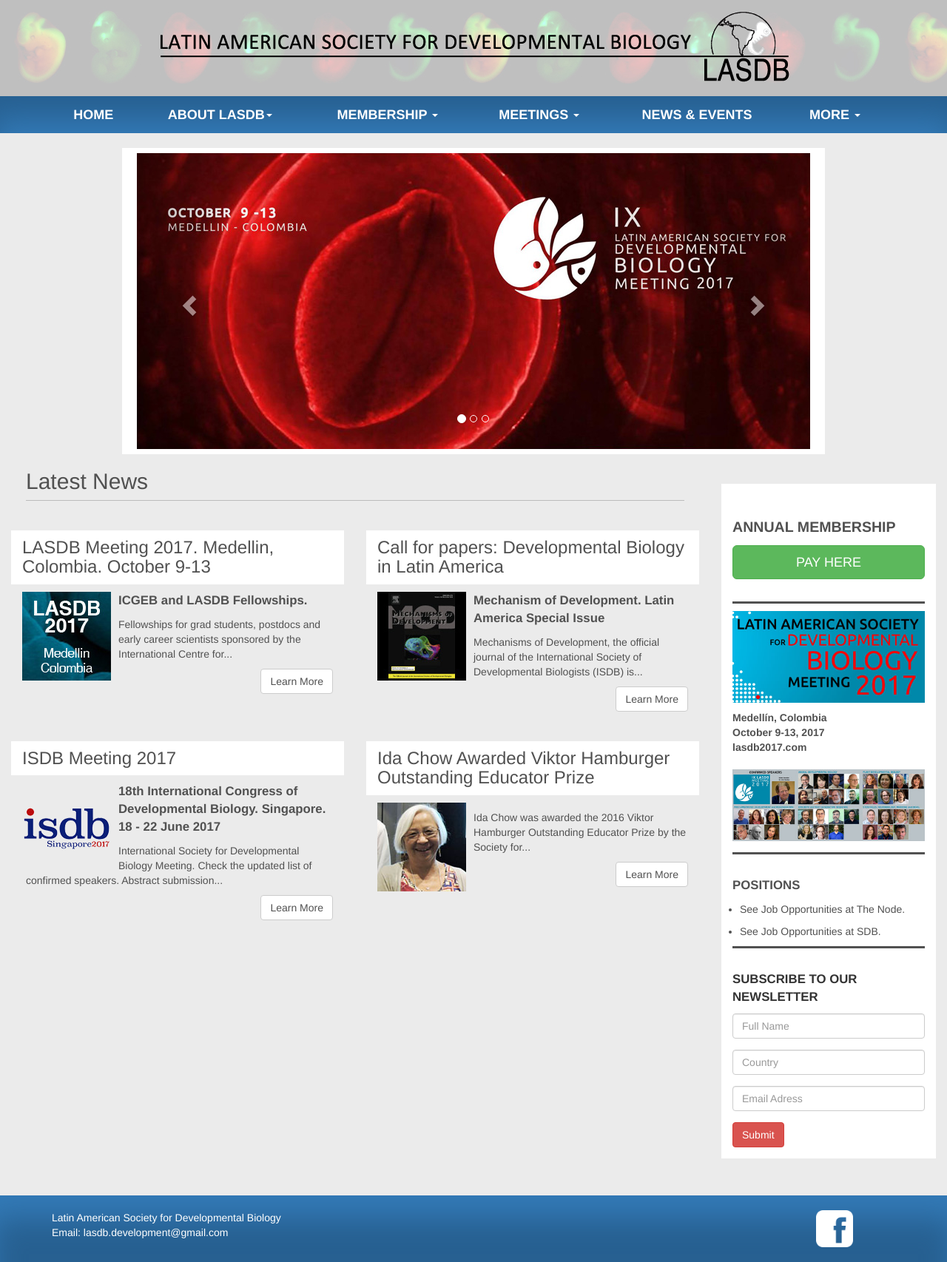
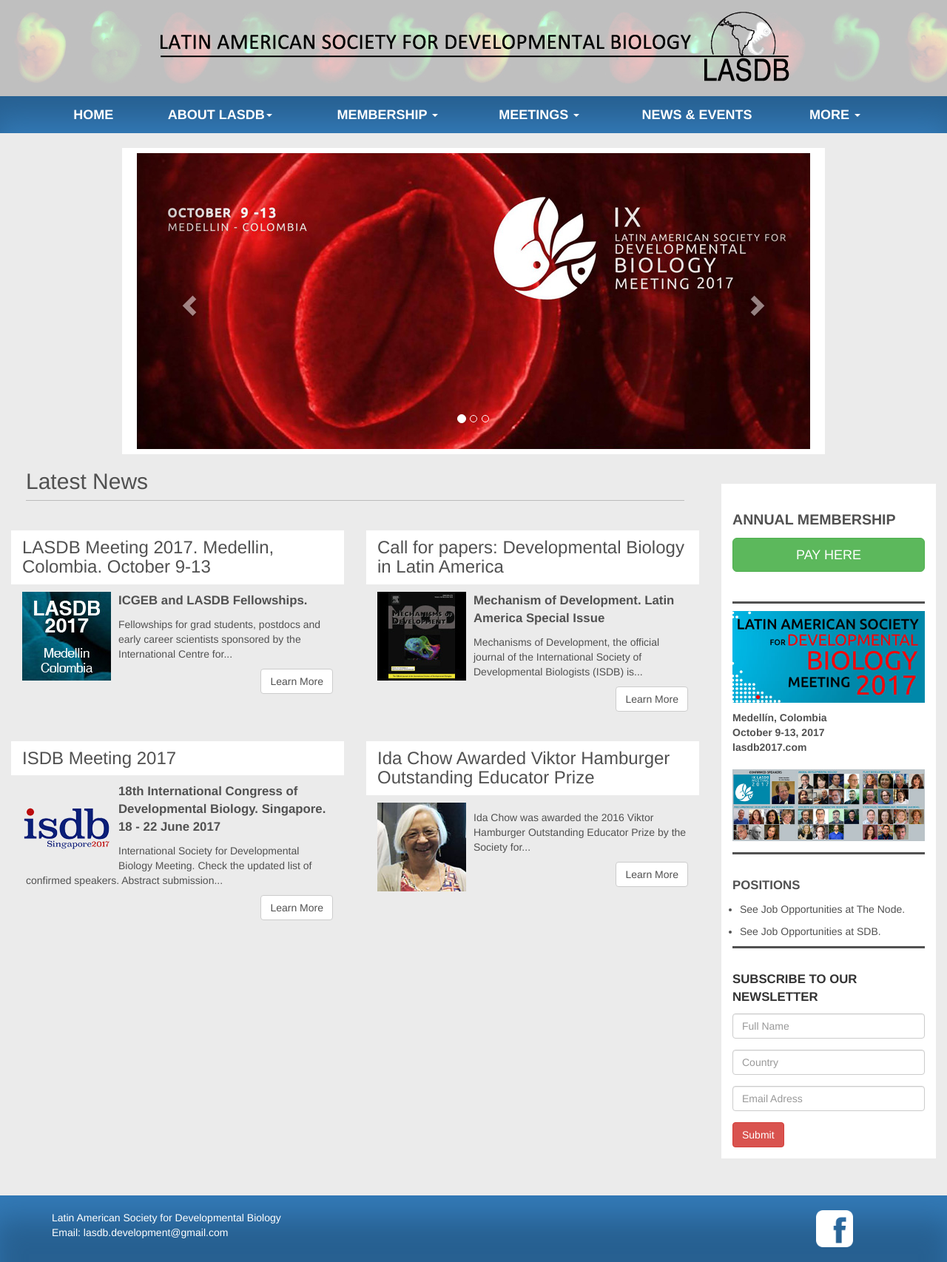
Before and after one commit to lasdb/lasdb.github.io, a Jekyll site: the page built from index.html, in a window 1280 px wide. Shown: the whole page at 74% size. Built offline with Jekyll 4.4.1, drawn with Linux system fonts in a browser that asks for light colours; nearby versions of some CDN libraries.

Commit message:
Update sidebar.html

```diff
--- a/_includes/sidebar.html
+++ b/_includes/sidebar.html
@@ -2,8 +2,8 @@
     <div class="panel panel-default" id="sidebar">
         <div class="panel-body">
             <a href="{{site.baseurl}}/pages/pay-annual-dues.html">
-                <p style="font-weight:bold; margin-top: 30px; font-size: 1.4em;">ANNUAL MEMBERSHIP</p>
-                <button class="btn btn-success btn-lg" style="width: 100%; margin-bottom: 30px;" > PAY HERE </button>
+                <p style="font-weight:bold; margin-top: 20px; font-size: 1.4em;">ANNUAL MEMBERSHIP</p>
+                <button class="btn btn-success btn-lg" style="width: 100%; margin-bottom: 40px;" > PAY HERE </button>
                 <ul style="padding-left:10px; border-bottom: 3px solid #515151;"></ul>
             </a>
             <a target="_blank" href="http://www.lasdb2017.com">
```
